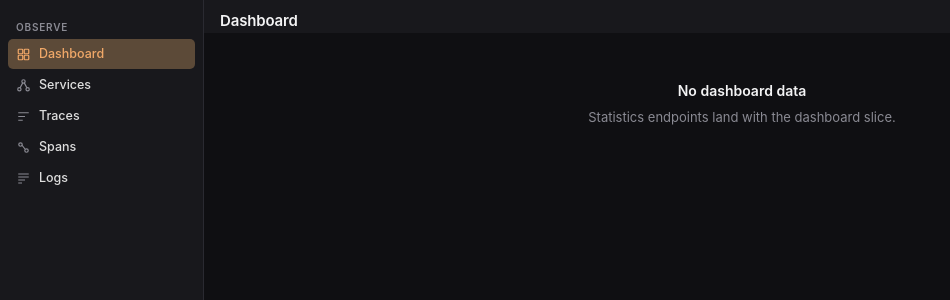
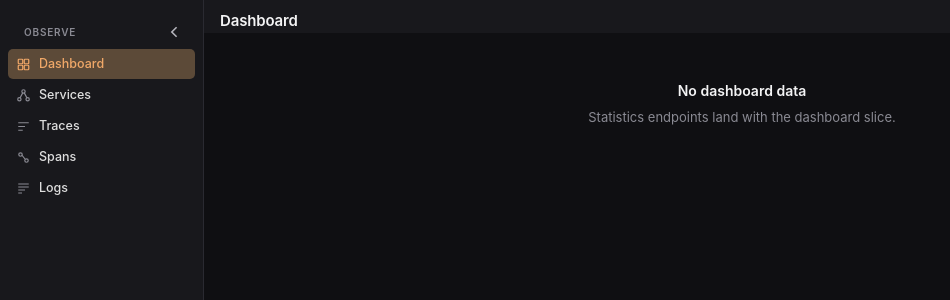
Before and after one commit to ztmbuilds/tavrel, a Vue app in the folder frontend/: page / in a window 1280 px wide. Shown: the top 300 px of the page, without its empty margins (0-950 px from the left). Built offline with nearby package versions, Linux system fonts and the light colour scheme; what @tanstack/vue-query would draw is missing.

Commit message:
feat: add collapsible icon-only sidebar mode with tooltip toggle

```diff
--- a/frontend/src/shared/components/AppSidebar.vue
+++ b/frontend/src/shared/components/AppSidebar.vue
@@ -1,8 +1,11 @@
 <script setup lang="ts">
-import { computed } from "vue";
+import { computed, ref } from "vue";
 import { RouterLink, useRoute } from "vue-router";
 
 import { cn } from "@/shared/utils/cn";
+import Tooltip from "@/shared/components/ui/Tooltip.vue";
+import chevronLeftIcon from "@/assets/icons/chevron-left.svg";
+import chevronRightIcon from "@/assets/icons/chevron-right.svg";
 import dashboardIcon from "@/assets/icons/dashboard.svg";
 import dashboardActiveIcon from "@/assets/icons/dashboard-active.svg";
 import logsIcon from "@/assets/icons/logs.svg";
@@ -63,26 +66,90 @@ const OBSERVE_ITEMS: readonly NavItem[] = [
 const ITEM_CLASSES =
   "flex h-[1.875rem] w-auto cursor-pointer items-center justify-start gap-2 rounded-[0.3125rem] px-2 text-[0.78125rem] font-medium whitespace-nowrap transition-colors duration-120 ease-out hover:bg-hover hover:text-secondary max-[56.25rem]:w-8 max-[56.25rem]:justify-center max-[56.25rem]:px-0";
 
+const COLLAPSED_ITEM_CLASSES = "w-8 justify-center px-0";
+
 const ACTIVE_CLASSES =
   "bg-signal-muted text-signal hover:bg-signal-muted hover:text-signal";
 
+const STORAGE_KEY = "app-sidebar-collapsed";
+
+function getInitialCollapsed(): boolean {
+  try {
+    return localStorage.getItem(STORAGE_KEY) === "1";
+  } catch {
+    return false;
+  }
+}
+
 const route = useRoute();
 const activeRouteName = computed(() => String(route.name ?? ""));
+const isCollapsed = ref(getInitialCollapsed());
+const toggleIcon = computed(() =>
+  isCollapsed.value ? chevronRightIcon : chevronLeftIcon,
+);
+const toggleLabel = computed(() =>
+  isCollapsed.value ? "Expand sidebar" : "Collapse sidebar",
+);
+const tooltipText = computed(() => (isCollapsed.value ? "Expand" : "Collapse"));
 
 function isActive(item: NavItem): boolean {
   return item.match.includes(activeRouteName.value);
+}
+
+function handleToggle(): void {
+  isCollapsed.value = !isCollapsed.value;
+  try {
+    localStorage.setItem(STORAGE_KEY, isCollapsed.value ? "1" : "0");
+  } catch {
+    return;
+  }
 }
 </script>
 
 <template>
   <nav
     aria-label="Primary"
-    class="border-subtle bg-panel flex w-51 shrink-0 flex-col items-stretch gap-px overflow-y-auto border-r px-2 py-2.5 max-[56.25rem]:w-13 max-[56.25rem]:items-center max-[56.25rem]:px-1.5"
+    :class="
+      cn(
+        'border-subtle bg-panel flex w-51 shrink-0 flex-col items-stretch gap-px overflow-y-auto border-r px-2 py-2.5 transition-[width] duration-200 ease-out max-[56.25rem]:w-13 max-[56.25rem]:items-center max-[56.25rem]:px-1.5',
+        isCollapsed && 'w-13 items-center px-1.5',
+      )
+    "
   >
     <div
-      class="text-tertiary px-2 pt-2.5 pb-1 text-[0.625rem] font-semibold tracking-[0.08em] uppercase max-[56.25rem]:hidden"
+      :class="
+        cn(
+          'flex items-center justify-between px-2 pt-2.5 pb-1 max-[56.25rem]:hidden',
+          isCollapsed && 'justify-center px-0',
+        )
+      "
     >
-      Observe
+      <div
+        :class="
+          cn(
+            'text-tertiary px-2 text-[0.625rem] font-semibold tracking-[0.08em] uppercase',
+            isCollapsed && 'hidden',
+          )
+        "
+      >
+        Observe
+      </div>
+      <Tooltip :label="tooltipText">
+        <button
+          type="button"
+          :aria-expanded="!isCollapsed"
+          :aria-label="toggleLabel"
+          class="text-tertiary hover:bg-hover hover:text-secondary flex size-6 shrink-0 cursor-pointer items-center justify-center rounded-md transition-colors duration-120 ease-out"
+          @click="handleToggle"
+        >
+          <img
+            :src="toggleIcon"
+            alt=""
+            aria-hidden="true"
+            class="size-4 shrink-0"
+          />
+        </button>
+      </Tooltip>
     </div>
     <RouterLink
       v-for="item in OBSERVE_ITEMS"
@@ -91,7 +158,13 @@ function isActive(item: NavItem): boolean {
       :title="item.label"
       :aria-label="item.label"
       :aria-current="isActive(item) ? 'page' : undefined"
-      :class="cn(ITEM_CLASSES, isActive(item) && ACTIVE_CLASSES)"
+      :class="
+        cn(
+          ITEM_CLASSES,
+          isCollapsed && COLLAPSED_ITEM_CLASSES,
+          isActive(item) && ACTIVE_CLASSES,
+        )
+      "
     >
       <img
         :src="isActive(item) ? item.activeIcon : item.icon"
@@ -100,7 +173,12 @@ function isActive(item: NavItem): boolean {
         class="size-3.75 shrink-0"
       />
       <span
-        class="overflow-hidden text-ellipsis whitespace-nowrap max-[56.25rem]:hidden"
+        :class="
+          cn(
+            'overflow-hidden text-ellipsis whitespace-nowrap max-[56.25rem]:hidden',
+            isCollapsed && 'hidden',
+          )
+        "
         >{{ item.label }}</span
       >
     </RouterLink>
--- /dev/null
+++ b/frontend/src/shared/components/ui/Tooltip.vue
@@ -0,0 +1,52 @@
+<script setup lang="ts">
+import {
+  TooltipContent,
+  TooltipPortal,
+  TooltipProvider,
+  TooltipRoot,
+  TooltipTrigger,
+} from "reka-ui";
+
+import { cn } from "@/shared/utils/cn";
+
+type TooltipSide = "top" | "right" | "bottom" | "left";
+
+const props = withDefaults(
+  defineProps<{
+    label: string;
+    side?: TooltipSide;
+    sideOffset?: number;
+    delayDuration?: number;
+    contentClass?: string;
+  }>(),
+  {
+    side: "right",
+    sideOffset: 8,
+    delayDuration: 300,
+  },
+);
+</script>
+
+<template>
+  <TooltipProvider :delay-duration="props.delayDuration">
+    <TooltipRoot>
+      <TooltipTrigger as-child>
+        <slot />
+      </TooltipTrigger>
+      <TooltipPortal>
+        <TooltipContent
+          :side="props.side"
+          :side-offset="props.sideOffset"
+          :class="
+            cn(
+              'border-default bg-raised text-primary z-50 rounded-md border px-2 py-1 font-sans text-xs shadow-[0_0.25rem_0.75rem_rgba(0,0,0,0.4)]',
+              props.contentClass,
+            )
+          "
+        >
+          {{ props.label }}
+        </TooltipContent>
+      </TooltipPortal>
+    </TooltipRoot>
+  </TooltipProvider>
+</template>
```
